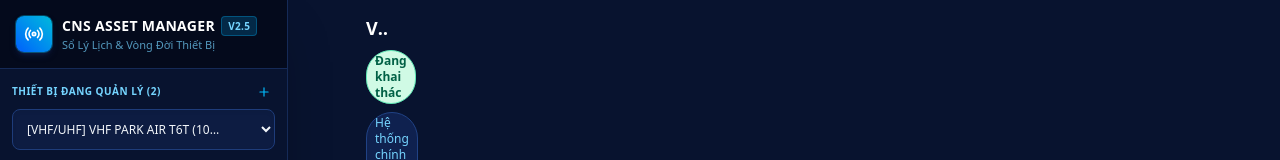
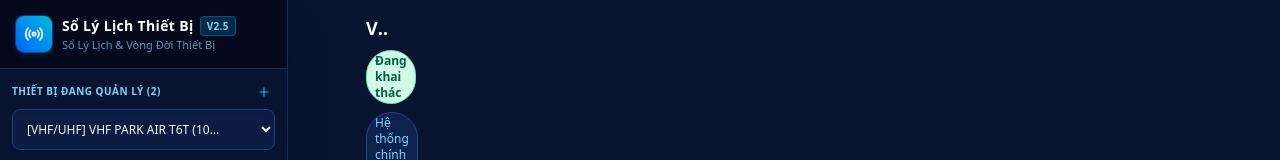
Before and after one commit to Memotec/L-l-ch-thi-t-b-Th-ng-tin, a React (Vite) app: page / in a window 1280 px wide. Shown: the top 160 px of the page. Built offline with nearby package versions, Linux system fonts and the light colour scheme; a web font is replaced by a local one.

Commit message:
refactor: update application branding and themes
- Rename application to "Sổ Lý Lịch Thiết Bị"
- Update dashboard classification categories
- Adjust UI theme colors and scrollbar styling
- Expand equipment type definitions in type system

```diff
--- a/index.html
+++ b/index.html
@@ -3,10 +3,10 @@
   <head>
     <meta charset="UTF-8" />
     <meta name="viewport" content="width=device-width, initial-scale=1.0" />
-    <title>CNS Multi-Equipment Lifecycle & History Management</title>
-    <meta name="description" content="Hệ thống Quản lý Vòng đời & Sổ Lý Lịch Thiết Bị Kỹ Thuật Đa Chủng Loại CNS (Thông tin, Dẫn đường, Giám sát & Thiết bị phụ trợ)" />
-    <meta property="og:title" content="CNS Multi-Equipment Lifecycle & History Management" />
-    <meta property="og:description" content="Hệ thống Quản lý Vòng đời & Sổ Lý Lịch Thiết Bị Kỹ Thuật Đa Chủng Loại CNS (Thông tin, Dẫn đường, Giám sát & Thiết bị phụ trợ)" />
+    <title>Sổ Lý Lịch Thiết Bị</title>
+    <meta name="description" content="Sổ Lý Lịch Thiết B" />
+    <meta property="og:title" content="Sổ Lý Lịch Thiết Bị" />
+    <meta property="og:description" content="Sổ Lý Lịch Thiết B" />
     <meta property="og:type" content="website" />
     <meta name="twitter:card" content="summary_large_image" />
     <link rel="preconnect" href="https://fonts.googleapis.com">
--- a/metadata.json
+++ b/metadata.json
@@ -1,6 +1,6 @@
 {
-  "name": "CNS Multi-Equipment Lifecycle & History Management",
-  "description": "Hệ thống Quản lý Vòng đời & Sổ Lý Lịch Thiết Bị Kỹ Thuật Đa Chủng Loại CNS (Thông tin, Dẫn đường, Giám sát & Thiết bị phụ trợ)",
+  "name": "Sổ Lý Lịch Thiết Bị",
+  "description": "Sổ Lý Lịch Thiết Bị Đội THông tin (VHF, VCCS, Thiết bị truyền dẫn, tổng đài)",
   "requestFramePermissions": [],
   "majorCapabilities": ["MAJOR_CAPABILITY_SERVER_SIDE_GEMINI_API"]
 }
--- a/src/components/DashboardTab.tsx
+++ b/src/components/DashboardTab.tsx
@@ -312,15 +312,15 @@ export const DashboardTab: React.FC<DashboardTabProps> = ({ data, allEquipments
           </div>
 
           <div className="space-y-1.5">
-            <label className="text-xs font-bold text-sky-200">Mức độ ưu tiên / Cấp độ bảo đảm</label>
+            <label className="text-xs font-bold text-sky-200">Phân Nhóm Thiết Bị</label>
             <select
               value={data.general.priority}
               onChange={(e) => updateGeneral('priority', e.target.value as EquipmentPriority)}
               className="w-full text-xs bg-[#050c1e] border border-[#1e3c7a] rounded-lg p-2.5 text-white focus:bg-[#0c1a3b] focus:ring-2 focus:ring-sky-400 focus:outline-none"
             >
-              <option value="Hệ thống chính (Level 1)" className="bg-[#091533]">Hệ thống chính (Level 1 - Không được gián đoạn)</option>
-              <option value="Hệ thống dự phòng nóng (Level 2)" className="bg-[#091533]">Hệ thống dự phòng nóng (Level 2 - Hot Standby)</option>
-              <option value="Hệ thống phụ trợ (Level 3)" className="bg-[#091533]">Hệ thống phụ trợ (Level 3 - Hỗ trợ kỹ thuật)</option>
+              <option value="Hệ thống chính (Level 1)" className="bg-[#091533]">Thiết Bị Nhóm 1 (Level 1 - VHF, VCCS, ADS-B)</option>
+              <option value="Hệ thống dự phòng nóng (Level 2)" className="bg-[#091533]">Hệ thiết Bị Nhóm 2 (Level 2 - VSAT, VIBA, Cáp Quang)</option>
+              <option value="Hệ thống phụ trợ (Level 3)" className="bg-[#091533]">Thiết Bị Nhóm 3 (Level 3 - Hỗ trợ kỹ thuật)</option>
             </select>
           </div>
 
--- a/src/components/Sidebar.tsx
+++ b/src/components/Sidebar.tsx
@@ -92,7 +92,7 @@ export const Sidebar: React.FC<SidebarProps> = ({
           </div>
           <div>
             <div className="font-extrabold text-sm tracking-wide text-white flex items-center gap-1.5">
-              CNS ASSET MANAGER
+              Sổ Lý Lịch Thiết Bị
               <span className="text-[10px] uppercase font-semibold px-1.5 py-0.5 rounded bg-sky-500/20 text-sky-300 border border-sky-400/30">v2.5</span>
             </div>
             <p className="text-[11px] text-sky-300/70 leading-tight mt-0.5">Sổ Lý Lịch & Vòng Đời Thiết Bị</p>
--- a/src/index.css
+++ b/src/index.css
@@ -2,7 +2,7 @@
 
 @layer base {
   body {
-    background-color: #070d1e;
+    background-color: #34bc5d;
     color: #e2e8f0;
     font-feature-settings: "cv02", "cv03", "cv04", "cv11";
   }
@@ -14,10 +14,10 @@
   height: 6px;
 }
 ::-webkit-scrollbar-track {
-  background: #060d1f;
+  background: #16061f;
 }
 ::-webkit-scrollbar-thumb {
-  background: #1e3a8a;
+  background: #0945ea;
   border-radius: 4px;
 }
 ::-webkit-scrollbar-thumb:hover {
@@ -26,7 +26,7 @@
 
 @media print {
   body {
-    background-color: #ffffff !important;
+    background-color: #a83232 !important;
     color: #000000 !important;
   }
 
--- a/src/types.ts
+++ b/src/types.ts
@@ -1,12 +1,13 @@
 export type EquipmentCategory =
   | 'VHF/UHF'
+  | 'Ghép Kênh'
   | 'VIBA'
+  | 'VSAT'
   | 'VOICE'
   | 'POWER'
   | 'IT'
-  | 'RADAR_ADS'
-  | 'NAV'
-  | 'OTHER';
+  |
+  | 'Thiết Bị Khác';
 
 export type EquipmentStatus =
   | 'Đang khai thác'
```
